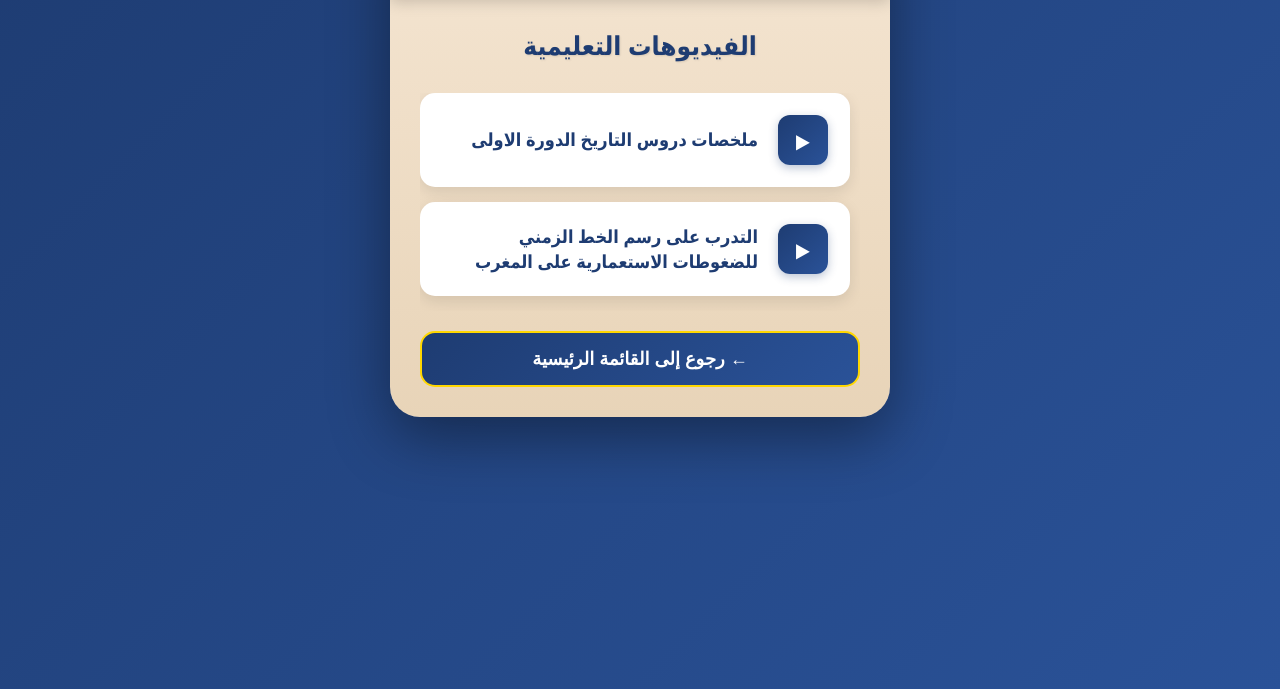
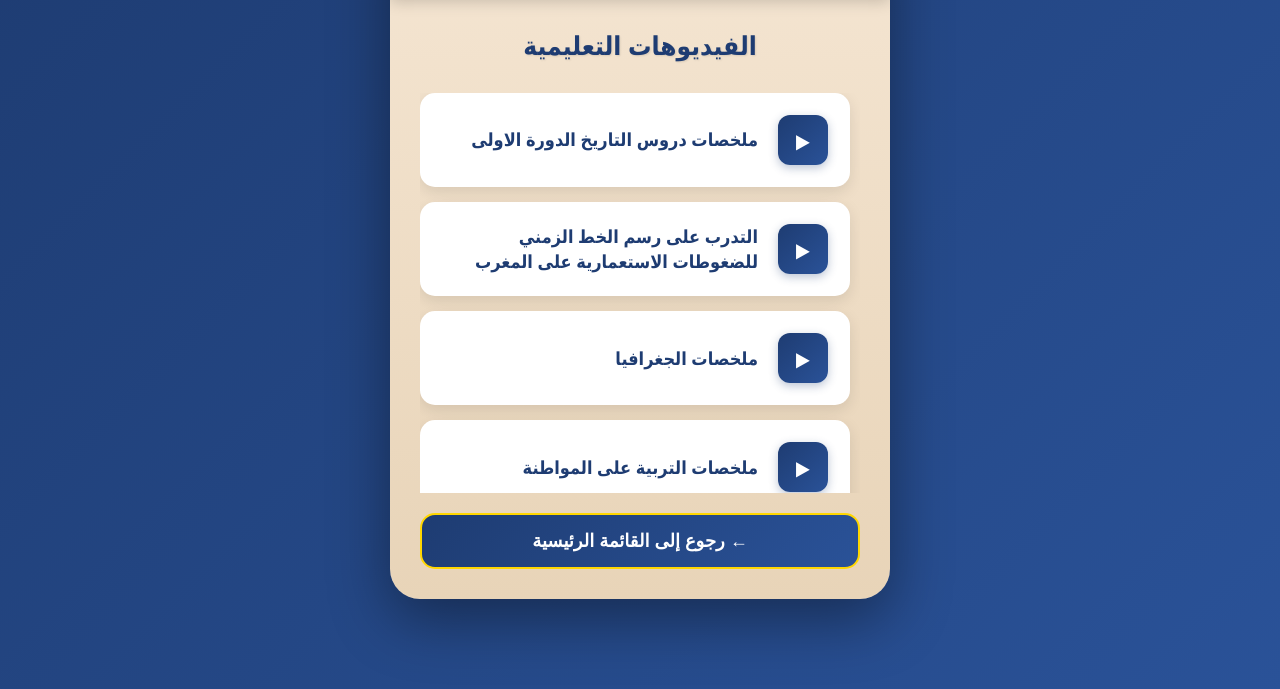
Before and after one commit to eduhg-eduhg/arakmi--videos, a plain HTML site: page index.html in a window 1280 px wide. Shown: the part 111-800 px from the top of the page. Drawn offline with Linux system fonts and the light colour scheme.

Commit message:
Update index.html

```diff
--- a/index.html
+++ b/index.html
@@ -375,6 +375,14 @@
                         <div class="lesson-number">▶</div>
                         <div class="lesson-title">التدرب على رسم الخط الزمني للضغوطات الاستعمارية على المغرب</div>
                     </div>
+                    <div class="lesson-item" onclick="playVideo(2)">
+                        <div class="lesson-number">▶</div>
+                        <div class="lesson-title">ملخصات الجغرافيا</div>
+                    </div>
+                    <div class="lesson-item" onclick="playVideo(3)">
+                        <div class="lesson-number">▶</div>
+                        <div class="lesson-title">ملخصات التربية على المواطنة</div>
+                    </div>
 
                 </div>
 
@@ -392,8 +400,20 @@
                 type: 'youtube'
             },
             {
+
                 title: 'التدرب على رسم الخط الزمني للضغوطات الاستعمارية على المغرب',
                 url: 'data/video2.mp4',
+                type: 'youtube'
+            },
+            {
+
+                title: ' ملخصات الجغرافيا دورة1',
+                url: 'data/video3.mp4',
+                type: 'youtube'            },
+            {
+
+                title: 'ملخصات التربية على المواطنة دورة 1',
+                url: 'data/video4.mp4',
                 type: 'youtube'
 
             }
```
